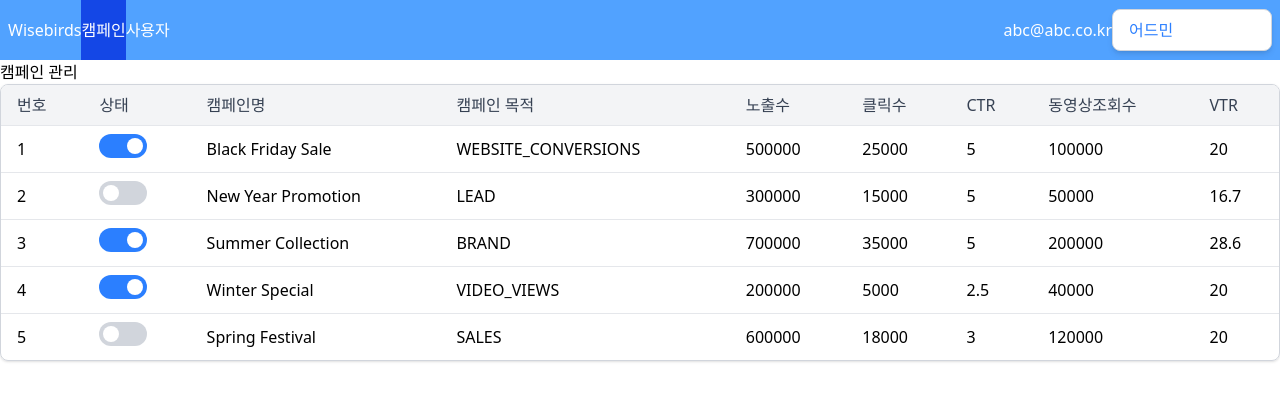
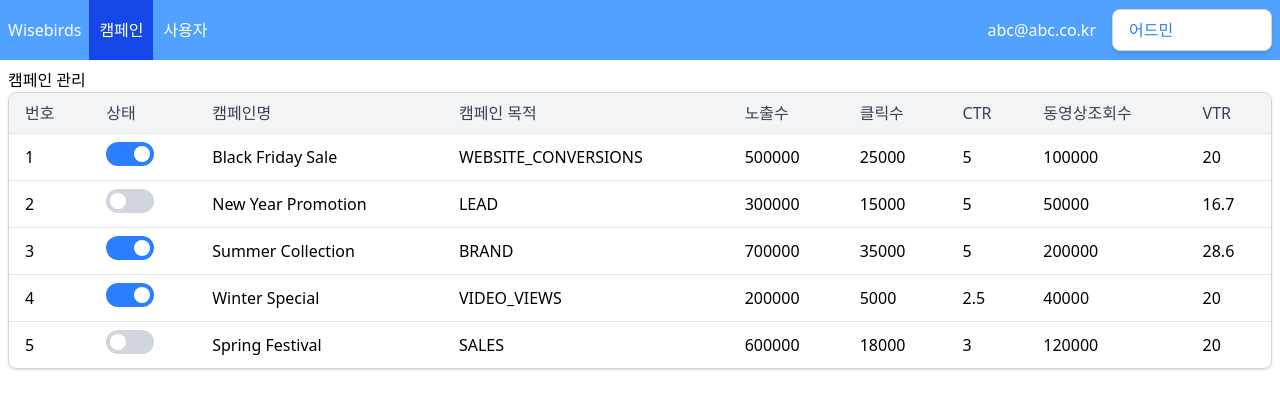
Before and after one commit to gusdn3477/wb_assignment, a React (Vite) app: page /admin/campaigns in a window 1280 px wide. Shown: the top 408 px of the page. Built offline with nearby package versions, Linux system fonts and the light colour scheme.

Commit message:
feat: 헤더 스타일 고도화 & 권한에 따라 nav items 다르게 보이게끔 구현

```diff
--- a/src/components/Layout.tsx
+++ b/src/components/Layout.tsx
@@ -8,18 +8,23 @@ const ROLE = {
   VIEWER: 'viewer',
 } as const;
 
+const NAV_PATH = {
+  COMPAIGNS: 'campaigns',
+  USERS: 'users',
+} as const;
+
 type RoleType = (typeof ROLE)[keyof typeof ROLE];
 
 const navItems = [
   {
     id: 1,
     value: '캠페인',
-    path: 'campaigns',
+    path: NAV_PATH.COMPAIGNS,
   },
   {
     id: 2,
     value: '사용자',
-    path: 'users',
+    path: NAV_PATH.USERS,
   },
 ];
 
@@ -30,8 +35,7 @@ export default function Layout() {
   const currentPage = location.pathname.split('/')[2];
 
   const handleSelectChange = (value: string) => {
-    const newPath = location.pathname.replace(/^\/(admin|manager|viewer)/, `/${value}`);
-    navigate(newPath);
+    navigate(`/${value}/${NAV_PATH.COMPAIGNS}`);
   };
 
   const handleCategoryClick = (path: string) => {
@@ -39,17 +43,23 @@ export default function Layout() {
     navigate(newPath);
   };
 
+  const getNavItems = () => {
+    if (role === ROLE.ADMIN) {
+      return [...navItems];
+    }
+    return navItems.filter((item) => item.path === NAV_PATH.COMPAIGNS);
+  };
   return (
     <>
       <header className="flex h-[60px] w-full items-center justify-between bg-blue-400 px-2 text-white">
         <div className="flex h-full flex-1 items-center">
           <h1>Wisebirds</h1>
-          <ul className="flex h-full">
-            {navItems.map((item) => (
+          <ul className="ml-2 flex h-full">
+            {getNavItems().map((item) => (
               <li
                 key={item.id}
                 onClick={() => handleCategoryClick(item.path)}
-                className={`${item.path === currentPage ? 'bg-blue-700' : ''} flex items-center`}
+                className={`w-16 justify-center ${item.path === currentPage ? 'bg-blue-700' : ''} flex items-center`}
               >
                 {item.value}
               </li>
@@ -59,13 +69,13 @@ export default function Layout() {
         <div className="flex flex-1 justify-end">
           <ul className="flex items-center">
             <li>abc@abc.co.kr</li>
-            <li>
+            <li className="ml-4">
               <Select options={options} defaultValue={role} onChange={handleSelectChange} />
             </li>
           </ul>
         </div>
       </header>
-      <div className="flex-1">
+      <div className="flex-1 p-2">
         <Outlet />
       </div>
     </>
```
